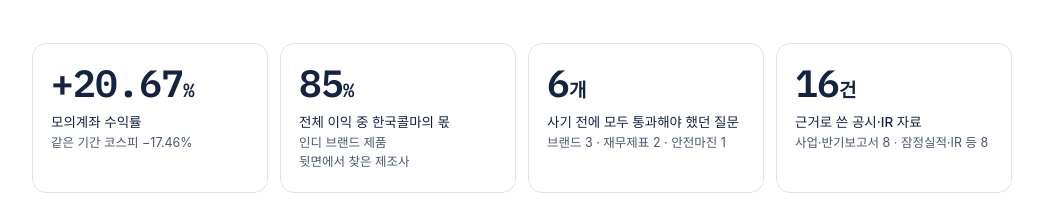
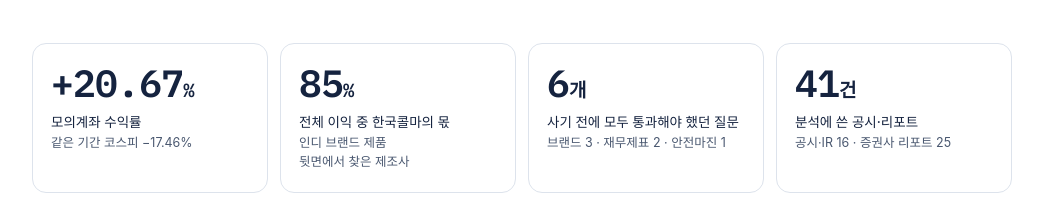
Before and after one commit to wns1235689-a11y/hyjunkim.github.io, a plain HTML site: page decision-os/value.html in a window 1280 px wide. Shown: the part 476-679 px from the top of the page, without its empty margins (118-1161 px from the left). Drawn offline with Linux system fonts and the light colour scheme; a web font is replaced by a local one.

Commit message:
value: 첫 화면 넷째 지표를 41건(공시·IR 16, 증권사 리포트 25)으로
Co-Authored-By: Claude Opus 5.5 <noreply@anthropic.com>
Claude-Session: https://claude.ai/code/session_011CMpAUYrkemQRymdod4gC9

```diff
--- a/decision-os/value.html
+++ b/decision-os/value.html
@@ -403,7 +403,7 @@ body{word-break:keep-all;overflow-wrap:break-word}
     <div class="stat"><div class="n">+20.67<small>%</small></div><div class="l">모의계좌 수익률<span>같은 기간 코스피 −17.46%</span></div></div>
     <div class="stat"><div class="n">85<small>%</small></div><div class="l">전체 이익 중 한국콜마의 몫<span>인디 브랜드 제품 뒷면에서 찾은 제조사</span></div></div>
     <div class="stat"><div class="n">6<small>개</small></div><div class="l">사기 전에 모두 통과해야 했던 질문<span>브랜드 3&nbsp;· 재무제표 2&nbsp;· 안전마진 1</span></div></div>
-    <div class="stat"><div class="n">16<small>건</small></div><div class="l">근거로 쓴 공시·IR 자료<span>사업·반기보고서 8&nbsp;· 잠정실적·IR 등 8</span></div></div>
+    <div class="stat"><div class="n">41<small>건</small></div><div class="l">분석에 쓴 공시·리포트<span>공시·IR 16&nbsp;· 증권사 리포트 25</span></div></div>
   </div>
 </header>
 
```
